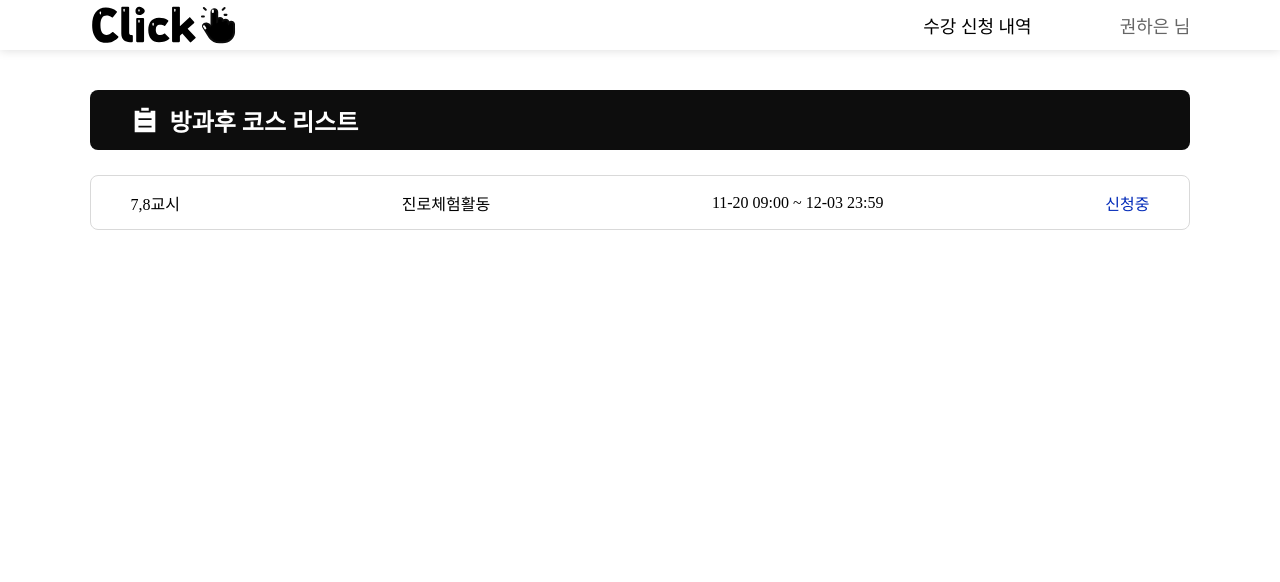
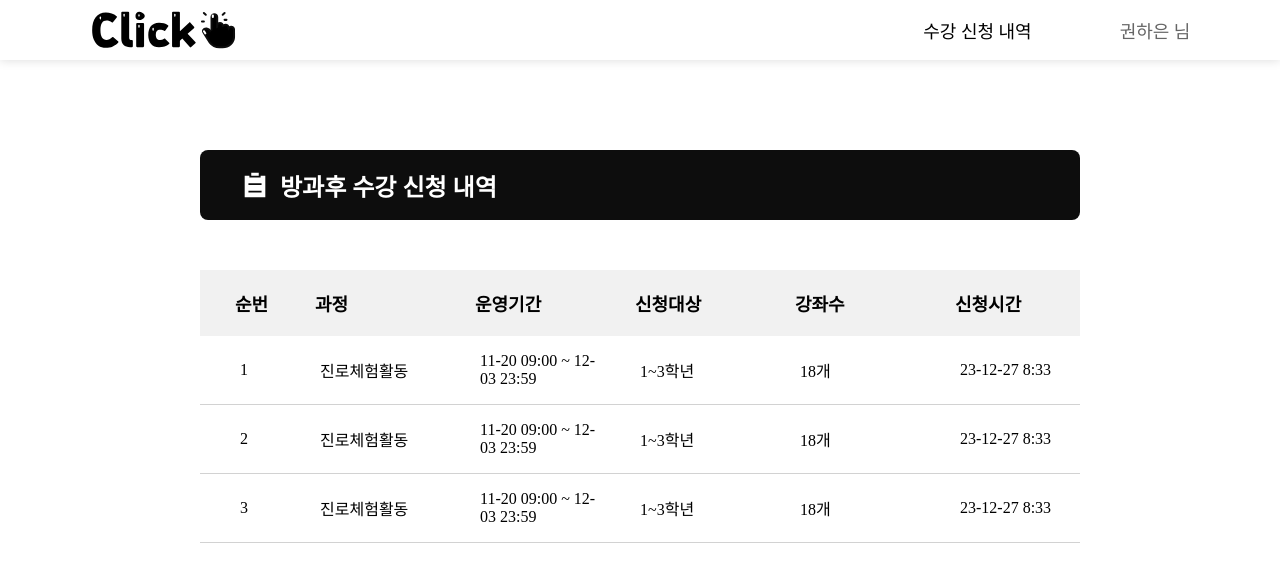
Before and after one commit to kodomomo/afterschool-Frontend, a React (Create React App) app in the folder afterschool-frontend/: page /afterSchoolCourseRegistraionDetail in a window 1280 px wide. Shown: the top 582 px of the page. Built offline with nearby package versions, Linux system fonts and the light colour scheme.

Commit message:
feat :: Router 연결

```diff
--- a/afterschool-frontend/src/App.tsx
+++ b/afterschool-frontend/src/App.tsx
@@ -1,16 +1,16 @@
 
 import { QueryClient, QueryClientProvider } from "@tanstack/react-query";
 import GlobalStyle from "./styles/GlobalStyle";
-import Header from "./components/header";
-import MainPage from "./pages/MainPage";
+import Router from "./Router";
+
 
 function App() {
   const queryClient = new QueryClient();
 
   return (
     <QueryClientProvider client={queryClient}>
-   <MainPage/>
-     <GlobalStyle/>
+      <Router />
+      <GlobalStyle/>
     </QueryClientProvider>
   );
 }
--- /dev/null
+++ b/afterschool-frontend/src/Router.tsx
@@ -0,0 +1,16 @@
+import { BrowserRouter, Route, Routes } from "react-router-dom";
+import MainPage from "./pages/MainPage";
+import AfterSchoolCourseRegistraionDetailPage from "./pages/AfterSchoolCourseRegistrationDetailPage";
+
+function Router() {
+  return(
+    <BrowserRouter>
+      <Routes>
+        <Route path="/main" element={<MainPage />} />
+        <Route path="/afterSchoolCourseRegistraionDetail" element={<AfterSchoolCourseRegistraionDetailPage />} />
+      </Routes>
+    </BrowserRouter>
+  );
+};
+
+export default Router;
--- a/afterschool-frontend/src/components/header/index.tsx
+++ b/afterschool-frontend/src/components/header/index.tsx
@@ -1,15 +1,18 @@
 import styled from "styled-components";
 import { Logo } from "../../assets";
+import { useNavigate } from "react-router-dom";
 
 const Header = () => {
 
+  const navigate = useNavigate();
+
   return (
     <Container>
-      <img
+      <img onClick={() => {navigate("/main")}}
         src={Logo}
         alt="logo"
       />
-      <Div><Text>수강 신청 내역</Text>
+      <Div><Text onClick={() => {navigate("/afterSchoolCourseRegistraionDetail")}}>수강 신청 내역</Text>
       <Name>권하은 님</Name></Div>
 
     </Container>
@@ -19,7 +22,7 @@ const Header = () => {
 const Container = styled.div`
   background: #fff;
   box-shadow: 0px 0px 10px 0px rgba(0, 0, 0, 0.15);
-  height: 50px;
+  height: 60px;
   width: 100%;
   display: flex;
   padding: 10px 7%;
--- a/afterschool-frontend/src/components/main/index.tsx
+++ b/afterschool-frontend/src/components/main/index.tsx
@@ -1,8 +1,12 @@
 import { styled } from "styled-components";
 import Header from "../header";
 import { ListImg } from "../../assets";
+import { useNavigate } from "react-router";
 
 const Main = () => {
+
+  const navigate = useNavigate();
+
   return (
     <>
       <Header />
@@ -11,7 +15,7 @@ const Main = () => {
           <img src={ListImg} alt="listImg" />
           <Text>방과후 코스 리스트</Text>
         </Table>
-        <List>
+        <List onClick={() => {navigate("/afterSchoolCourseRegistraionDetail")}} >
           <ListText>7,8교시</ListText>
           <ListText>진로체험활동</ListText>
           <ListText>11-20 09:00 ~ 12-03 23:59</ListText>
--- a/afterschool-frontend/tsconfig.json
+++ b/afterschool-frontend/tsconfig.json
@@ -22,5 +22,5 @@
   },
   "include": [
     "src"
-  ]
+, "src/router.ts"  ]
 }
```
